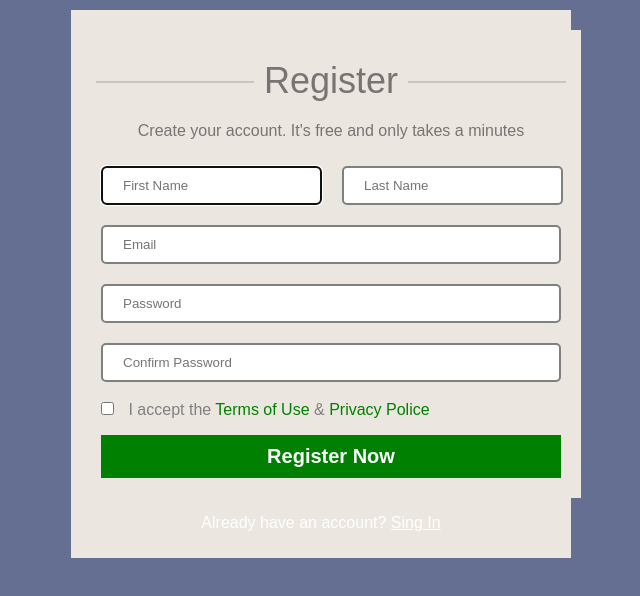
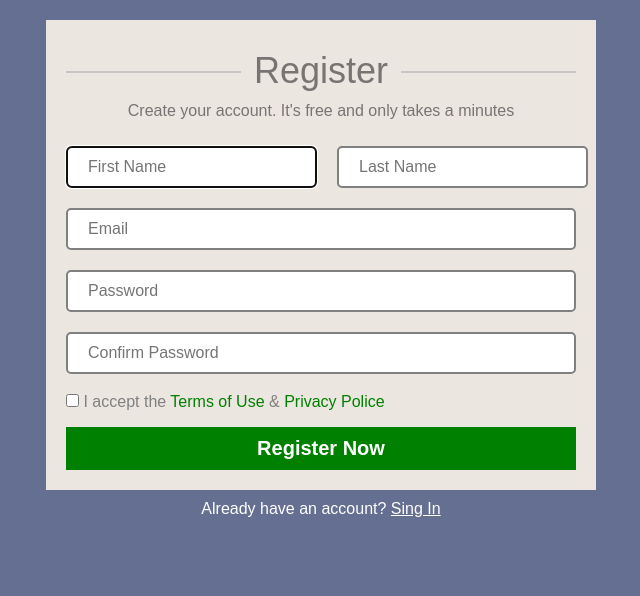
Before and after one commit to mrHelg/fm_forms, a plain HTML site: page index.html in a window 1280 px wide. Shown: the whole page, without its empty margins (319-959 px from the left). Drawn offline with Linux system fonts and the light colour scheme.

Commit message:
Refined desing

```diff
--- a/assets/css/style.css
+++ b/assets/css/style.css
@@ -1,11 +1,13 @@
 :root {
   --text-color: rgb(121, 115, 115);
   --background-color: rgb(235, 230, 223);
-  --main-background-color: rgb(101, 111, 145);
+  --body-background-color: rgb(101, 111, 145);
   --register-line-color: rgb(202, 196, 196);
   --link-color: rgb(0, 128, 0);
   --singIn-color: white;
+  --padding: 20px;
   font-family: Arial, Helvetica, sans-serif;
+  --font-size: 16px;
 }
 * {
   box-sizing: border-box;
@@ -13,37 +15,29 @@
 body {
   margin: 0;
   padding: 0;
-  background-color: var(--main-background-color);
+  background-color: var(--body-background-color);
 }
-.wrapper {
+.main-wrapper {
   width: fit-content;
-  max-width: 500px;
-  margin: 10px auto;
-  padding: 10px;
-  background-color: var(--background-color);
+  max-width: 550px;
+  margin: 20px auto;
 }
 .form-wrapper {
-  width: fit-content;
-  max-width: 500px;
-  margin: 10px auto;
-  padding: 10px;
+  padding: var(--padding);
   background-color: var(--background-color);
 }
 .header-wrapper {
   position: relative;
-  padding: 10px;
-  margin: 0 auto;
   z-index: 1;
 }
 .register-header {
   margin: 0 auto;
   padding: 10px;
-  width: fit-content;
-  max-width: 100%;
-  color: rgb(121, 115, 115);
+  width: 160px;
+  color: var(--text-color);
   background-color: var(--background-color);
+  text-transform: capitalize;
   text-align: center;
-  text-transform: capitalize;
   font-size: 36px;
   font-weight: 300;
 }
@@ -53,13 +47,14 @@ body {
   height: 2px;
   background-color: var(--register-line-color);
   top: 50%;
-  left: 5px;
-  right: 5px;
+  left: 0;
+  right: 0;
   z-index: -1;
 }
 .register-info {
   margin-top: 0;
   color: var(--text-color);
+  font-size: var(--font-size);
   text-align: center;
 }
 form {
@@ -68,13 +63,22 @@ form {
 }
 input {
   padding: 10px 20px;
-  margin: 10px;
+  margin: 10px 0;
   border: 2px solid grey;
   border-radius: 5px;
+  font-size: var(--font-size);
+}
+.user-name {
+  display: flex;
+  justify-content: space-between;
+}
+/* minimum space between first and last names */
+.user-name input+input{
+  margin-left: 20px;
 }
 .btn {
-  padding: 10px 20px;
-  margin: 10px;
+  padding: 10px;
+  margin-top: 10px;
   color: white;
   background-color: var(--link-color);
   text-transform: capitalize;
@@ -83,11 +87,6 @@ input {
   font-size: 20px;
   cursor: pointer;
 }
-.user-name {
-  display: flex;
-  justify-content: space-between;
-}
-
 .terms-police {
   color: grey;
 }
@@ -97,6 +96,7 @@ input {
 }
 .sign-in{
   color: var(--singIn-color);
+  margin-top: 10px;
   text-align: center;
 }
 .sign-in > a {
--- a/index.html
+++ b/index.html
@@ -8,16 +8,16 @@
     <title>Register</title>
   </head>
   <body>
-    <div class="wrapper">
-      <div class="form-wrapper">
-        <section>
+    <div class="main-wrapper">
+      <section class="form-wrapper">
+        <div>
           <div class="header-wrapper">
             <h1 class="register-header text-overflow">register</h1>
           </div>
           <p class="register-info">
             Create your account. It's free and only takes a minutes
           </p>
-        </section>
+        </div>
         <form action="handler" method="GET">
           <div class="user-name">
             <input
@@ -53,7 +53,7 @@
           </label>
           <button class="btn text-overflow">register now</button>
         </form>
-      </div>
+      </section>
       <p class="sign-in">Already have an account? <a href="#">Sing In</a></p>
     </div>
   </body>
```
